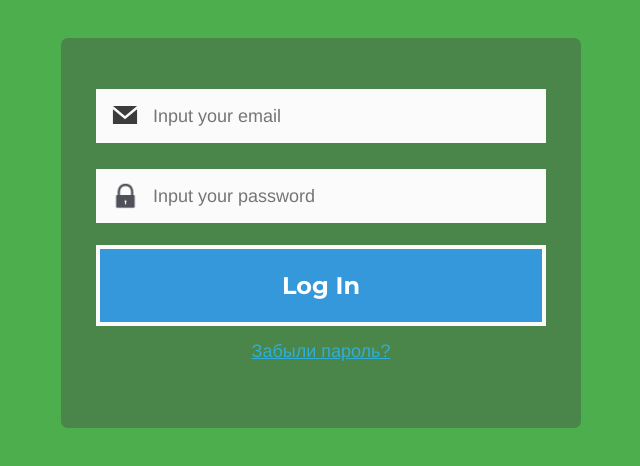
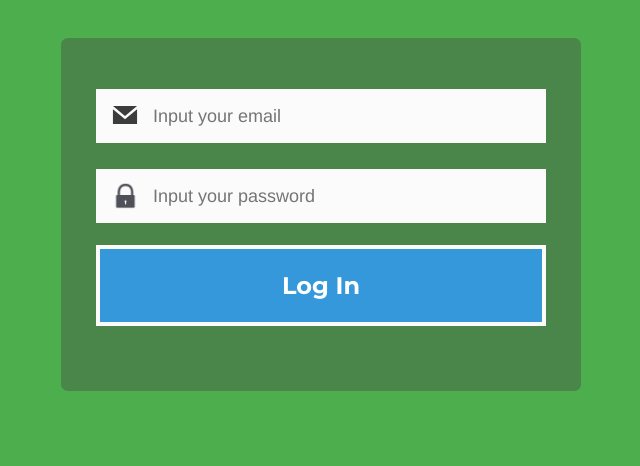
Before and after one commit to BasanDmytro/ekey-front, a plain HTML site: page login/login.html in a window 1280 px wide. Shown: the whole page, without its empty margins (319-959 px from the left). Drawn offline with Linux system fonts and the light colour scheme.

Commit message:
modify form for forgot passwort

```diff
--- a/login/login.html
+++ b/login/login.html
@@ -27,7 +27,6 @@
                 <!-- Form for forgot password -->
                 <p class="forgotPassword">
                     <div class="forgotPassword">
-                        <center><a id="FindBook1" href="#?w=500" rel="popup_contact" class="button poplight"><span class="submit">Забыли пароль?</span><span class="submit"></span></a></center>
                     </div>
                 </p>
             </form>
```
